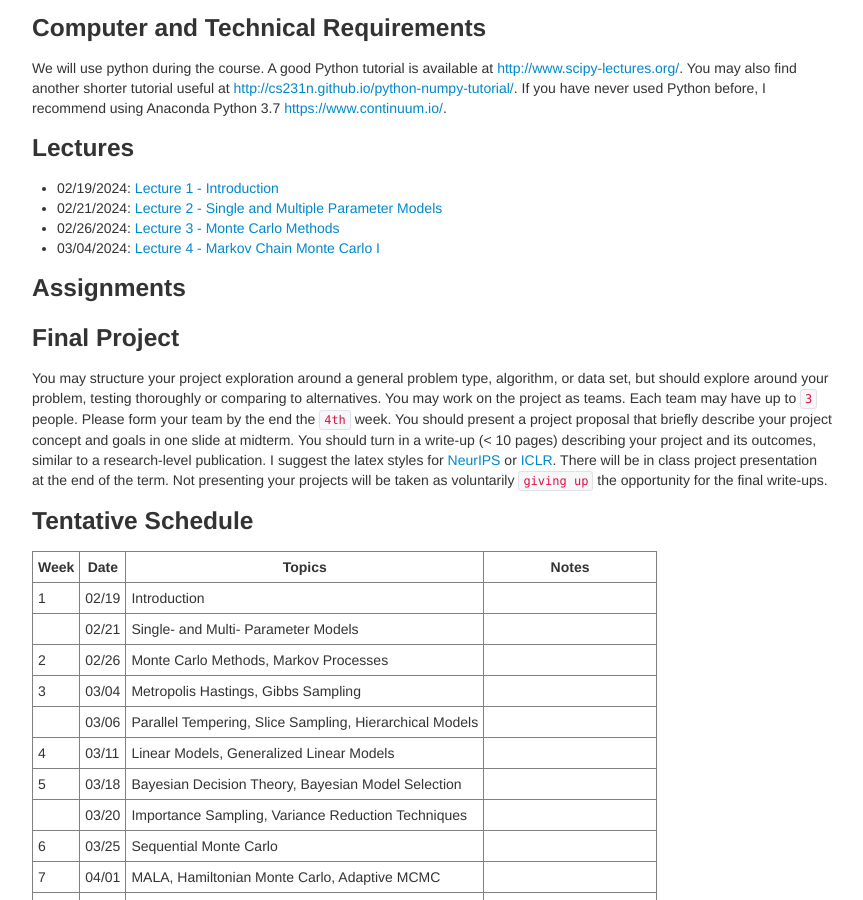
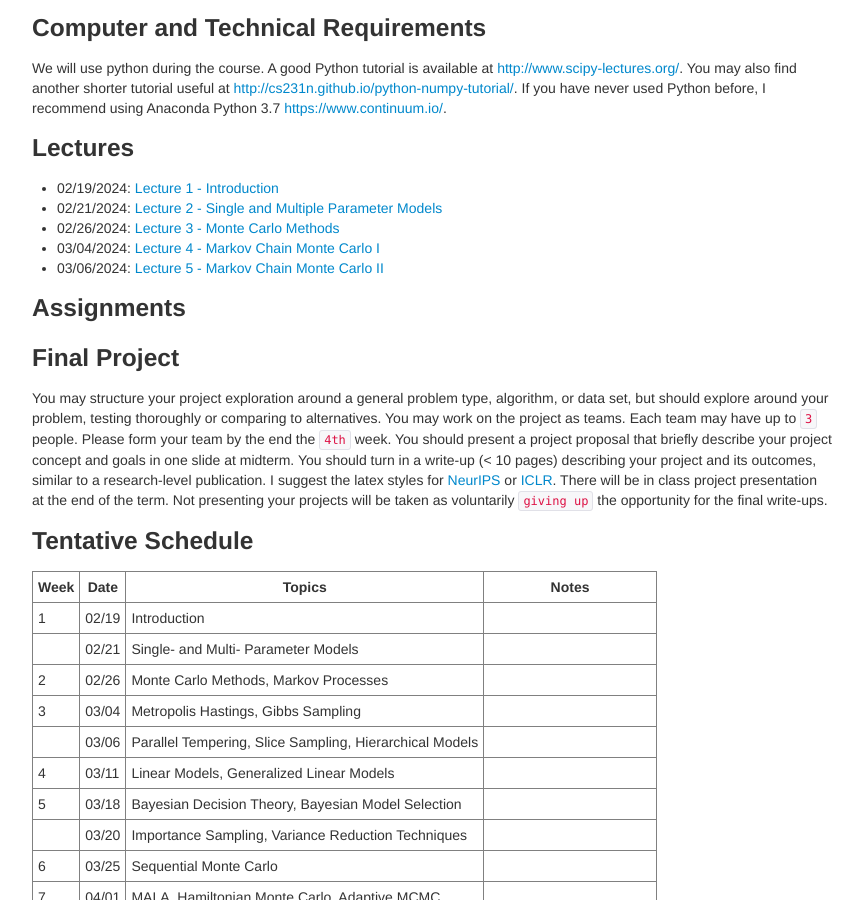
Before and after one commit to zcrabbit/zcrabbit.github.io, a Jekyll site: the page built from courses/btc-s24.md, in a window 1280 px wide and 900 px high, scrolled down 995 px. Shown: the whole window, without its empty margins (208-1071 px from the left). Built offline with Jekyll 4.4.1, drawn with Linux system fonts in a browser that asks for light colours.

Commit message:
lecture 5 out

```diff
--- a/courses/btc-s24.md
+++ b/courses/btc-s24.md
@@ -44,6 +44,7 @@ We will use python during the course. A good Python tutorial is available at <ht
 - 02/21/2024: [Lecture 2 - Single and Multiple Parameter Models]({{sites.baseurl}}/static/slides/btc_spring24/lec02.pdf)
 - 02/26/2024: [Lecture 3 - Monte Carlo Methods]({{sites.baseurl}}/static/slides/btc_spring24/lec03.pdf)
 - 03/04/2024: [Lecture 4 - Markov Chain Monte Carlo I]({{sites.baseurl}}/static/slides/btc_spring24/lec04.pdf)
+- 03/06/2024: [Lecture 5 - Markov Chain Monte Carlo II]({{sites.baseurl}}/static/slides/btc_spring24/lec05.pdf)
 
 
 
```
Also changed, not shown: 1 other file.
